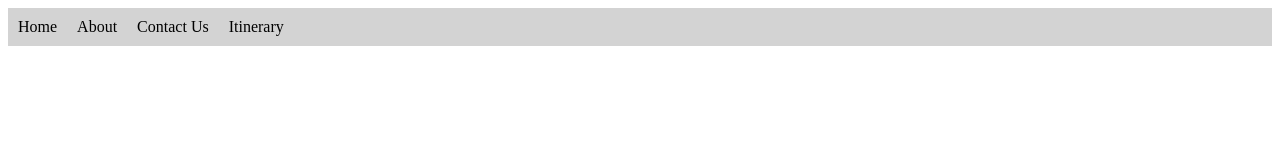
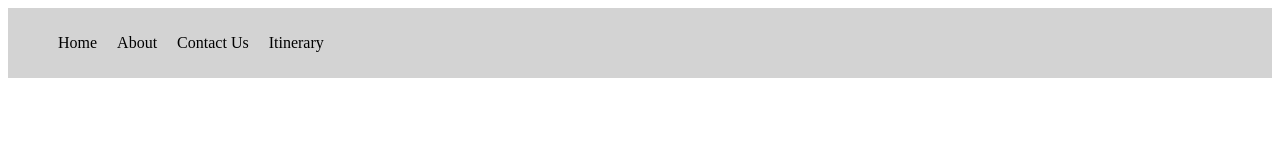
Before and after one commit to acciojob/navigate-in-style-nikhilpatel9, a website: page main.html in a window 1280 px wide. Drawn offline with Linux system fonts and the light colour scheme.

Commit message:
created a submission

```diff
--- a/main.html
+++ b/main.html
@@ -9,10 +9,12 @@
 <body>
 	<!-- the entire body must be written by student -->
 	<nav id="nav">
+		<ul>
 		<li class="li">Home</li>
 		<li class="li">About</li>
 		<li class="li">Contact Us</li>
 		<li class="li">Itinerary</li>
+		</ul>
 	</nav>
     <script type="text/javascript" src="./script.js">
 </script>
--- a/styles.css
+++ b/styles.css
@@ -6,5 +6,7 @@
 .li{
 	margin-right:1rem;
 	display:inline;
+	list-style:none;
+		}
 
 }
```
